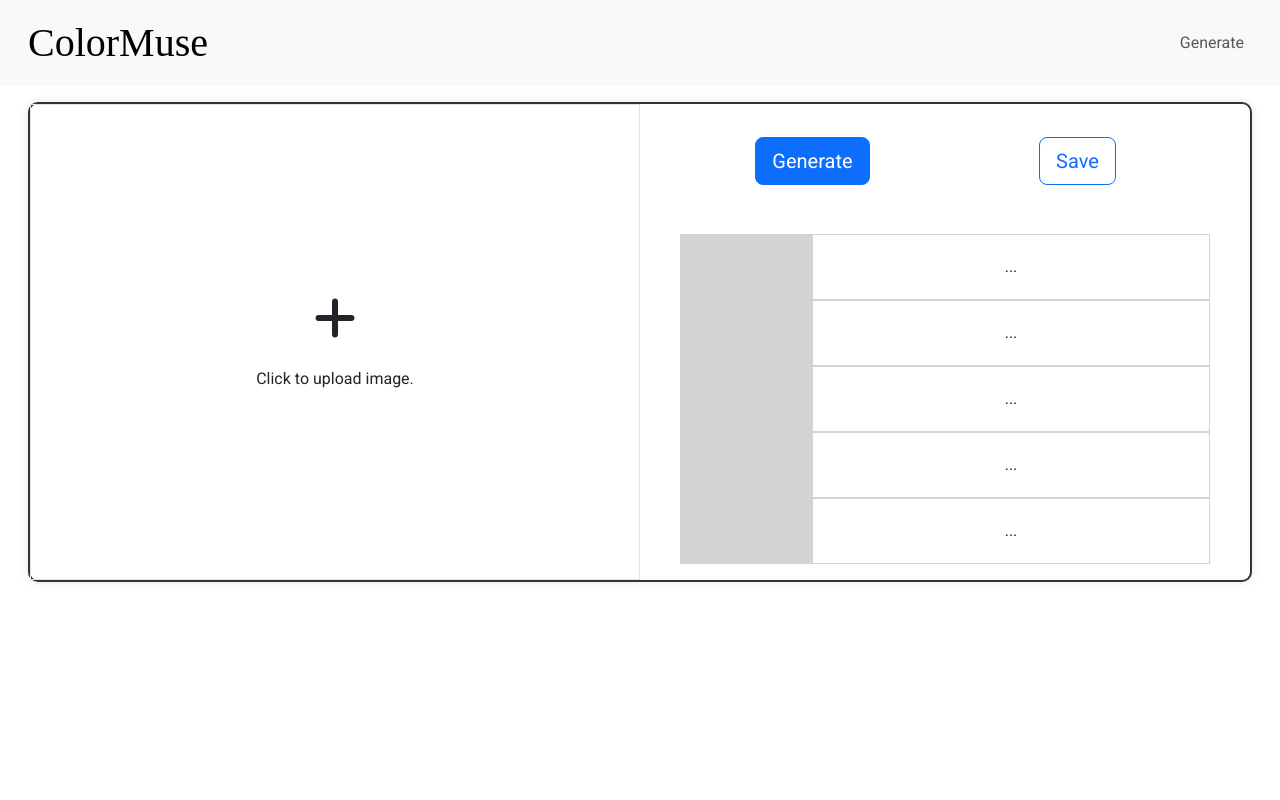
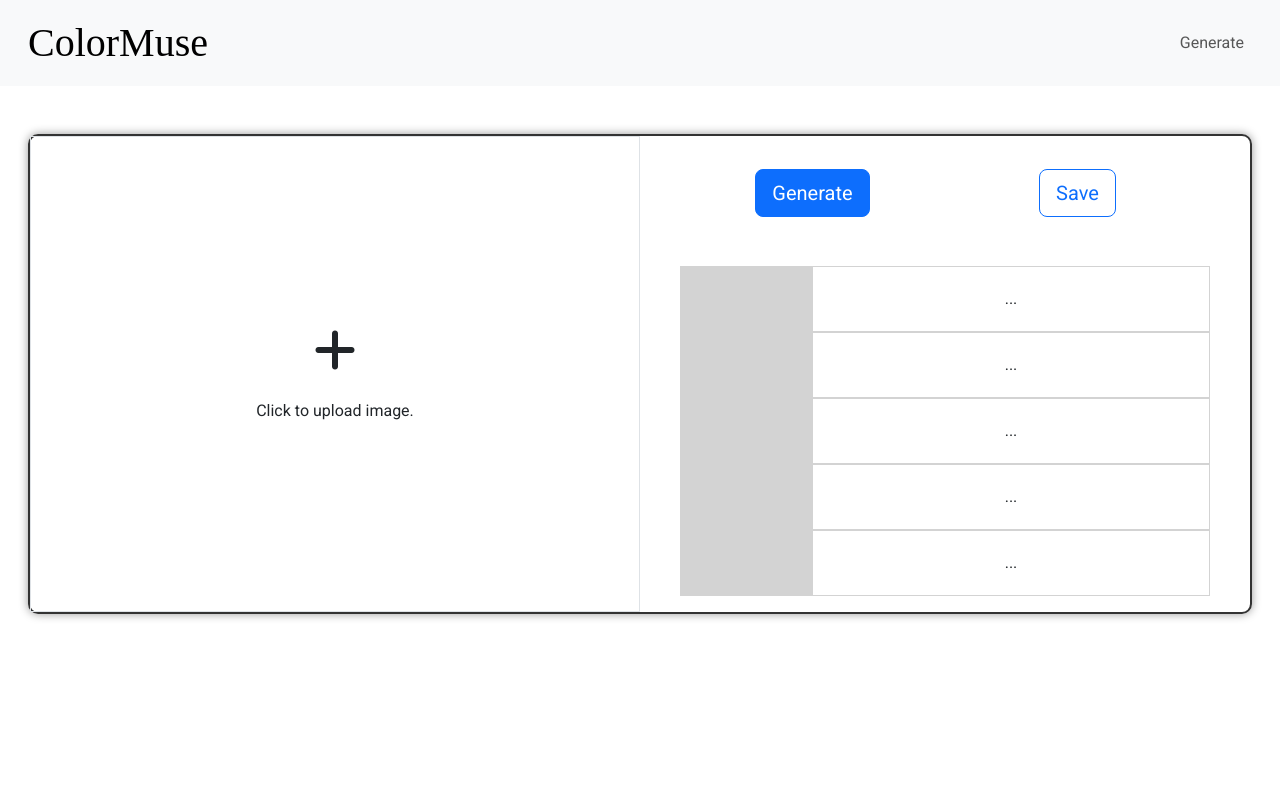
Before and after one commit to andrewcannan/ColorMuse, a React (Create React App) app in the folder client/: page /generate in a window 1280 px wide. Shown: the top 800 px of the page. Built offline with nearby package versions, Linux system fonts and the light colour scheme; a web font is replaced by a local one.

Commit message:
increase top margin of row, make box-shadow darker

```diff
--- a/client/src/pages/generate/generate.css
+++ b/client/src/pages/generate/generate.css
@@ -1,7 +1,7 @@
 #top-row-generate {
     border: 2px solid #333;
     border-radius: 10px;
-    box-shadow: 0 0 10px rgba(0, 0, 0, 0.1);
+    box-shadow: 0 0 10px rgba(0, 0, 0, 0.4);
     min-height: 60vh;
     display: flex;
 }
--- a/client/src/pages/generate/generate.js
+++ b/client/src/pages/generate/generate.js
@@ -12,7 +12,7 @@
 
     return (
         <div className='container-fluid content'>
-            <div className='row m-3' id="top-row-generate">
+            <div className='row m-3 mt-5' id="top-row-generate">
                 <div className='col-12 col-md-6 d-flex border'>
                     <FileUpload onFileUpload={handleFileUpload} />
                 </div>
```
